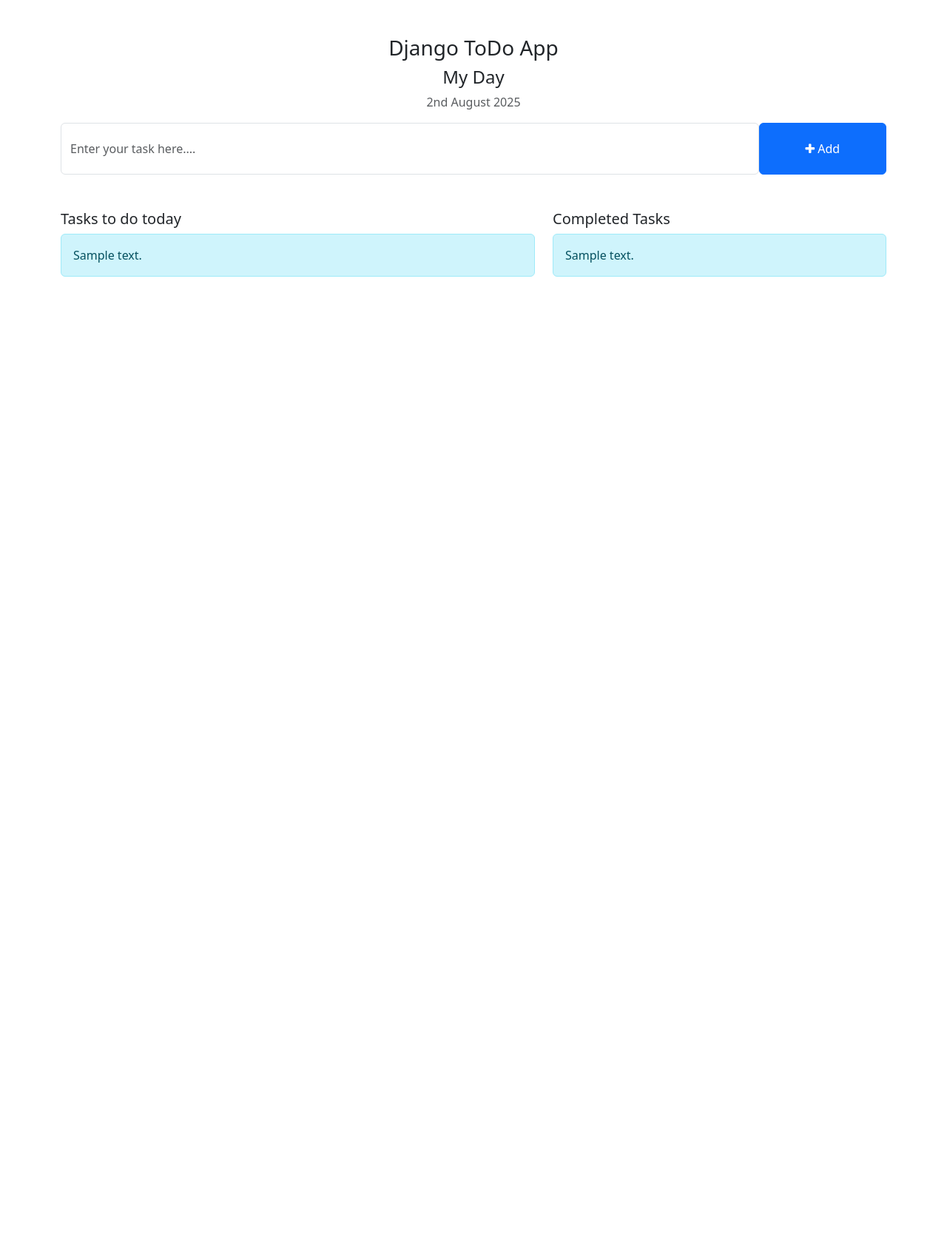
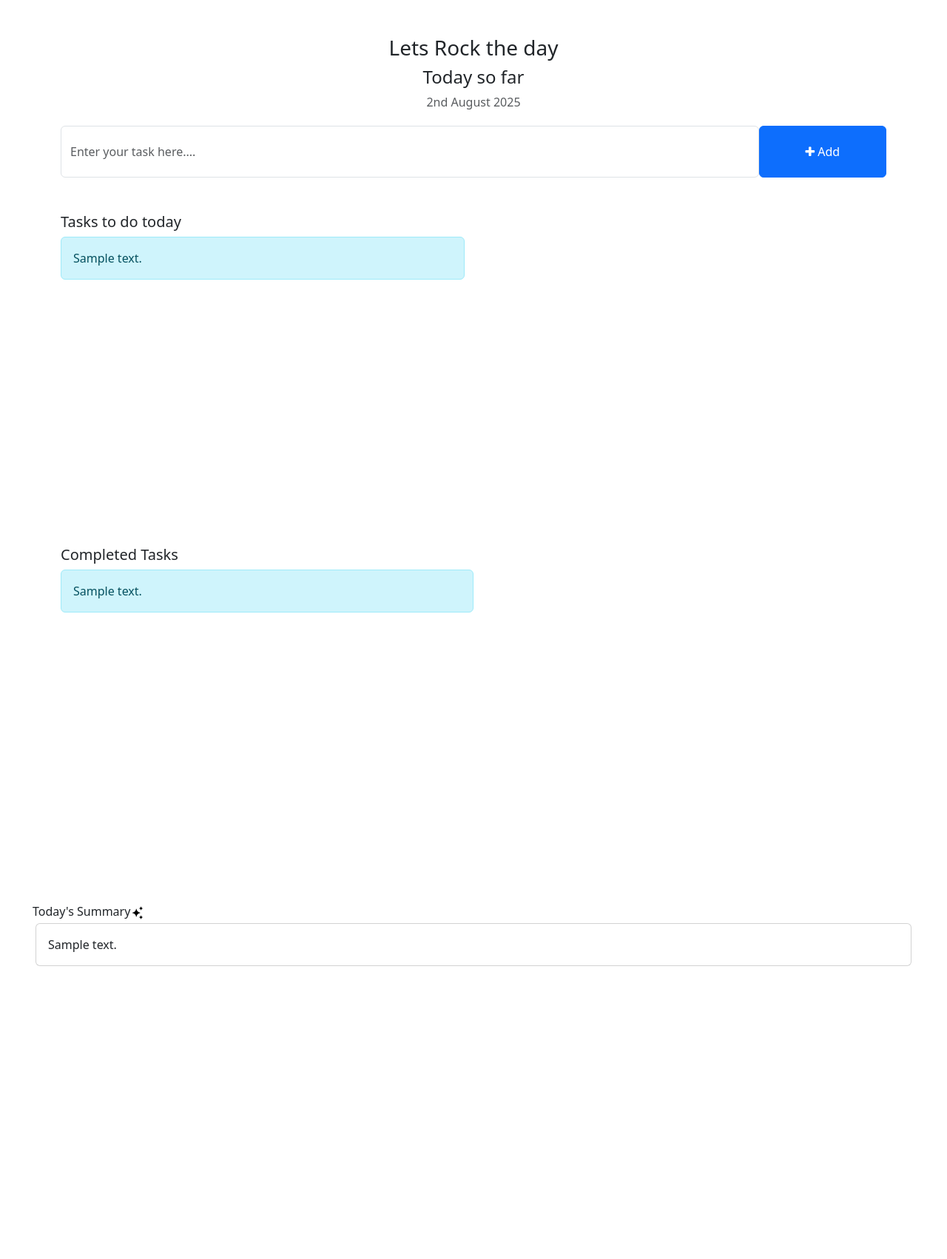
Before and after one commit to DipakKandel/Todo, a Django app: template templates/home.html in a window 1280 px wide. Shown: the whole page at 74% size. Before the commit the page ends 374 px from the top, so only its background shows below. Run offline with Django 5.2, Linux system fonts and the light colour scheme; the template is opened without the code that fills it: most values are stand-ins (such as "Sample title", 1, 10 or a date in 2020).

Commit message:
Integrate OpenAI API for daily task summary generation: Updated views.py to include OpenAI client for generating summaries based on completed and incomplete tasks, modified home.html to display the summary, and made minor adjustments to manage.py and settings.py for dotenv support and static files configuration.

```diff
--- a/manage.py
+++ b/manage.py
@@ -2,9 +2,11 @@
 """Django's command-line utility for administrative tasks."""
 import os
 import sys
+import dotenv
 
 
 def main():
+    dotenv.read_dotenv()
     """Run administrative tasks."""
     os.environ.setdefault("DJANGO_SETTINGS_MODULE", "todo_main.settings")
     try:
--- a/templates/home.html
+++ b/templates/home.html
@@ -1,3 +1,5 @@
+{% load static %}
+
 <!DOCTYPE html>
 <html lang="en">
   <head>
@@ -25,13 +27,13 @@
   </head>
   <body>
     <div class="container">
-      <h3 class="pt-5 text-center">Django ToDo App</h3>
+      <h3 class="pt-5 text-center">Lets Rock the day</h3>
       <div class="row">
         <div class="full-width center" style="position: center">
-          <h4 class="text-center">My Day</h4>
-          <p class="text-muted text-center">{% now "jS F Y" %}</p>
+          <h4 class="text-center">Today so far</h4>
+          <p class="text-muted text-center" style="margin-bottom: 20px">{% now "jS F Y" %}</p>
         </div>
-        <br />
+
         <div class="full-width center" style="position: center">
           <!-- To Do Form -->
           <form action="{% url 'addTask' %}" method="POST">
@@ -48,30 +50,34 @@
         </div>
       </div>
       <div class="row">
-        <div class="col-md-7 col-lg-7" style="height: 450px; overflow: scroll">
+        <div class="col-md-6 col-lg-6" style="height: 450px; overflow: scroll">
           <!-- List of all the tasks for the day -->
           <h5>Tasks to do today</h5>
           {% if incomplete_message %}
           <div class="alert alert-info">{{ incomplete_message }}</div>
-          {% else %} {% for task in todo %}
+          {% else %}
+          <div class="card m-1 border border-success">
+            {% for task in todo %}
             <div class="card m-1">
               <div class="card-body">
                 {{task.task}}
                 <span style="position: relative; float: right">
                   <a href="{% url 'markAsDone' task.id %}" class="btn btn-success"><i class="fa fa-check"></i> Mark as Done</a>
 
-                <a href="{% url 'deleteTask' task.id %}" class="btn btn-danger"><i class="fa fa-trash"></i></a>
+                  <a href="{% url 'deleteTask' task.id %}" class="btn btn-danger" title="Delete Task"><i class="fa fa-trash"></i></a>
 
-                <button type="button" class="btn btn-primary" data-bs-toggle="modal" data-bs-target="#editModal" onclick="editTask('{{ task.id }}', '{{ task.task|escapejs }}')">
+                  <button type="button" class="btn btn-primary" data-bs-toggle="modal" data-bs-target="#editModal" onclick="editTask('{{ task.id }}', '{{ task.task|escapejs }}')" title="Edit Task">
                     <i class="fa fa-pencil"></i>
                   </button>
                 </span>
               </div>
             </div>
+
             {% endfor %} {% endif %}
           </div>
+        </div>
 
-        <div class="col-md-5 col-lg-5">
+        <div class="col-md-6 col-lg-6" style="height: 450px; overflow: scroll">
           <h5>Completed Tasks</h5>
           <!-- List of all the tasks that have completed -->
           {% if complete_message %}
@@ -81,12 +87,19 @@
             <div class="card-body text-decoration-line-through">
               {{task.task}}
               <span style="position: relative; float: right">
-                <a href="{% url 'archiveTask' task.id %}" class="btn btn-sm btn-outline-danger"><i class="bi bi-eye-slash-fill"></i></a>
-                <a href="{% url 'revertTask' task.id %}" class="btn btn-sm btn-outline-success"><i class="bi bi-arrow-counterclockwise"></i> </a>
+                <a href="{% url 'archiveTask' task.id %}" class="btn btn-sm btn-outline-danger"><i class="bi bi-eye-slash-fill" title="Archive Task"></i></a>
+                <a href="{% url 'revertTask' task.id %}" class="btn btn-sm btn-outline-success"><i class="bi bi-arrow-counterclockwise" title="Revert Task to To Do"></i> </a>
               </span>
             </div>
           </div>
           {% endfor %} {% endif %}
+        </div>
+      </div>
+      <div class="row p-3 m-3">
+        <div class="col-md-12 col-lg-12" style="height: 450px; overflow: scroll">
+          Today's Summary<img src="{% static 'images/summary.png' %}" alt="Summary Icon" style="height: 20px; margin-right: 8px" />
+
+          <div class="card m-1 card-body">{{ summary }}</div>
         </div>
       </div>
     </div>
--- a/todo_main/settings.py
+++ b/todo_main/settings.py
@@ -1,4 +1,4 @@
-
+import os
 
 from pathlib import Path
 
@@ -15,7 +15,7 @@ SECRET_KEY = "django-insecure-&yk$$t(_v(so9-2so=*@(^q_x6=yoyqppcn)s_d7c0wia4v^4j
 # SECURITY WARNING: don't run with debug turned on in production!
 DEBUG = True
 
-ALLOWED_HOSTS = ["todo-ne3e.onrender.com"]
+ALLOWED_HOSTS = ["todo-ne3e.onrender.com","localhost","127.0.0.1"]
 
 CSRF_TRUSTED_ORIGINS = ['https://todo-ne3e.onrender.com']
 
@@ -108,6 +108,8 @@ USE_TZ = True
 # https://docs.djangoproject.com/en/5.2/howto/static-files/
 
 STATIC_URL = "static/"
+STATICFILES_DIRS = [os.path.join(BASE_DIR, 'static')]
+
 
 # Default primary key field type
 # https://docs.djangoproject.com/en/5.2/ref/settings/#default-auto-field
```
Also changed, not shown: todo_main/views.py (+20 -1 lines), db.sqlite3, static/images/summary.png (added), 1 other file. Lines whose indentation alone changed are shown as unchanged.
